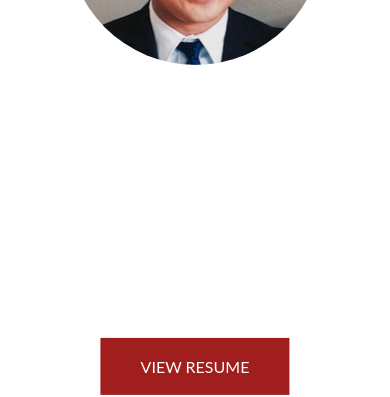
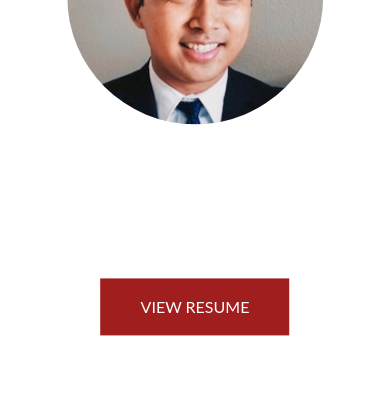
Before and after one commit to tedilloran/personal-website, a React (Create React App) app: page / in a window 390 px wide. Shown: the part 294-691 px from the top of the page. Built offline with nearby package versions, Linux system fonts and the light colour scheme.

Commit message:
Added media queries for responsiveness

```diff
--- a/src/css/style.css
+++ b/src/css/style.css
@@ -73,12 +73,19 @@
     font-weight: 400;
     letter-spacing: 2rem;
     animation: moveInLeft 1s ease-out; }
+    @media print, screen and (max-width: 1200px) {
+      .heading-primary--main {
+        font-size: 2rem; } }
   .heading-primary--sub {
     display: block;
     font-size: 3rem;
     font-weight: 700;
     letter-spacing: 1.75rem;
     animation: moveInRight 1s ease-out; }
+    @media print, screen and (max-width: 1200px) {
+      .heading-primary--sub {
+        font-size: 1.5rem;
+        font-weight: 400; } }
 
 .heading-secondary {
   font-size: 3.5rem;
--- a/src/sass/base/_typography.scss
+++ b/src/sass/base/_typography.scss
@@ -17,6 +17,10 @@
     font-weight: 400;
     letter-spacing: 2rem;
     animation: moveInLeft 1s ease-out;
+
+    @media print, screen and (max-width: 1200px) {
+      font-size: 2rem;
+    }
   }
 
   &--sub {
@@ -25,6 +29,11 @@
     font-weight: 700;
     letter-spacing: 1.75rem;
     animation: moveInRight 1s ease-out;
+
+    @media print, screen and (max-width: 1200px) {
+      font-size: 1.5rem;
+      font-weight: 400;
+    }
   }
 }
 
```
